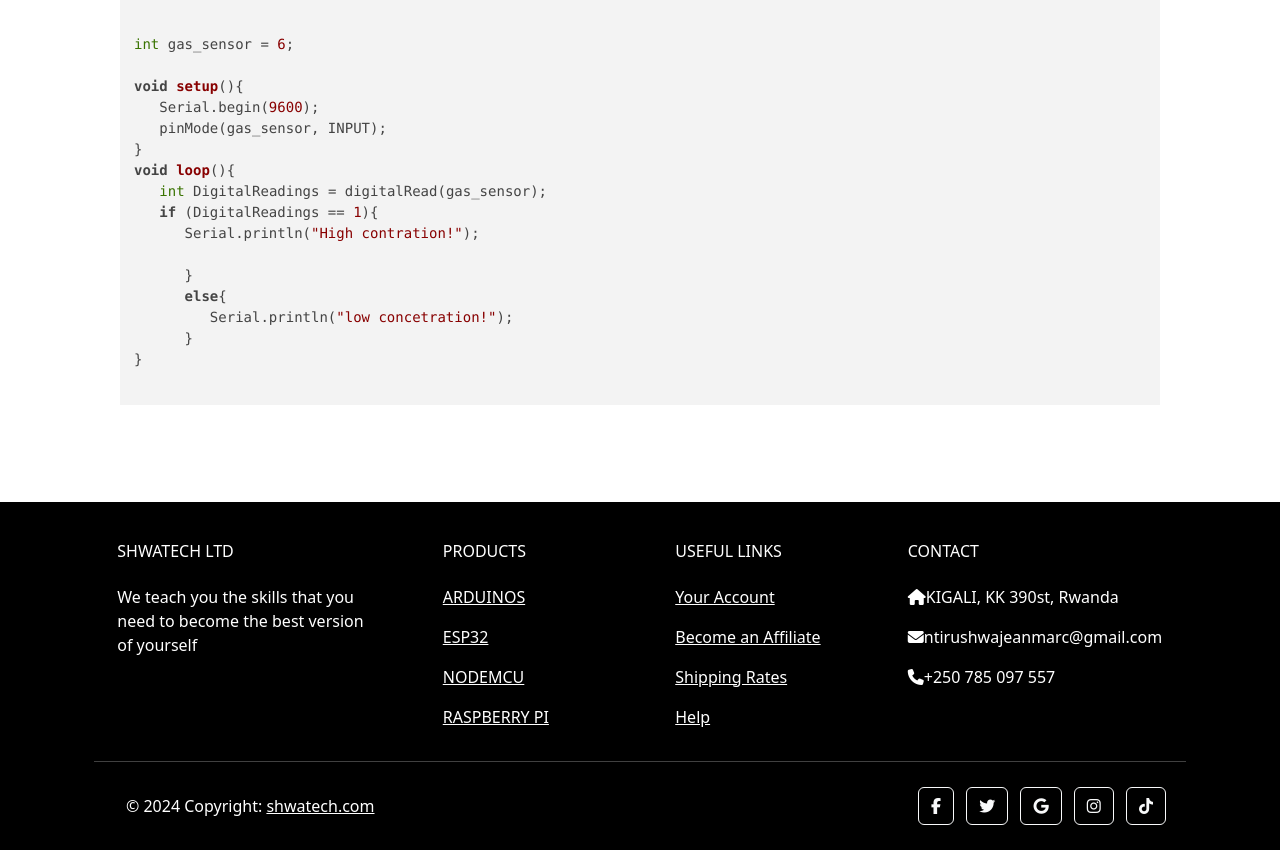
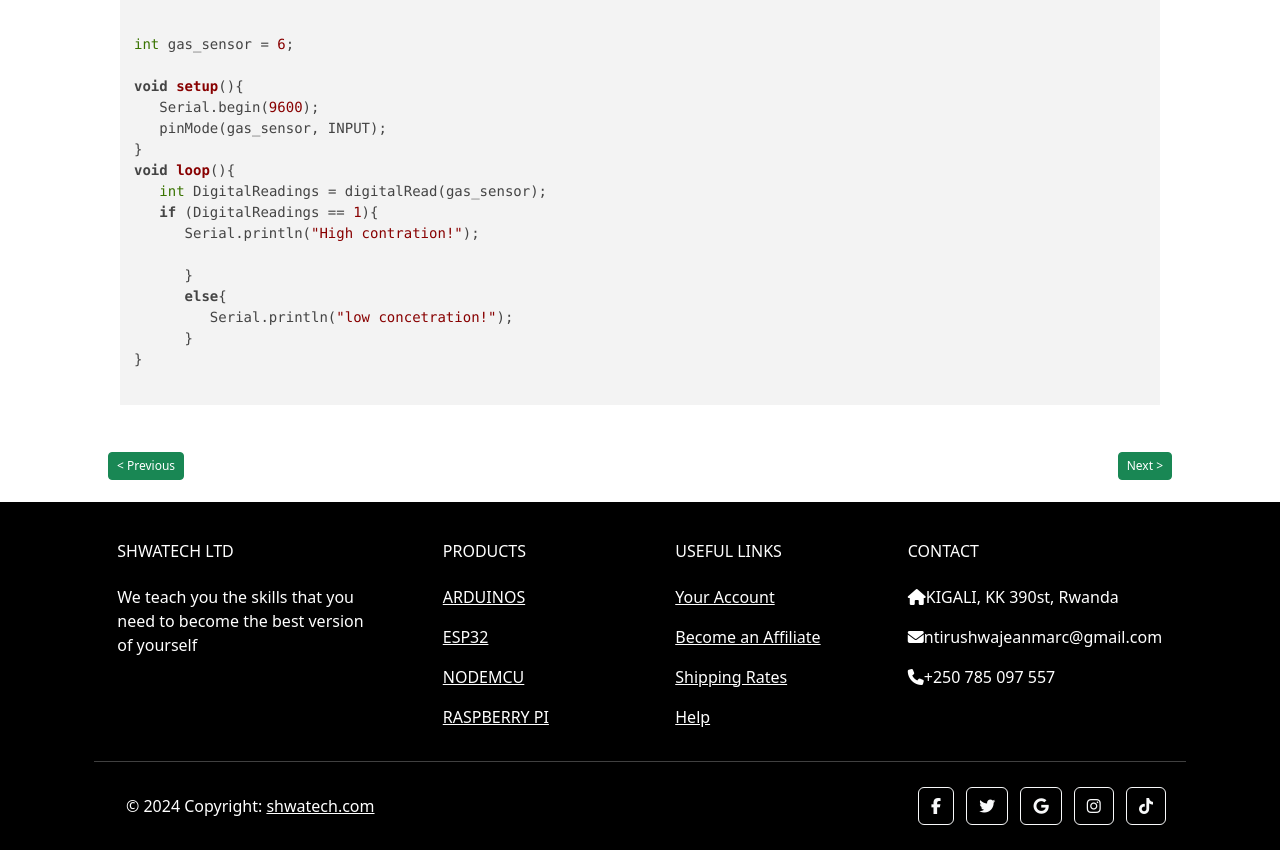
Before and after one commit to ntirushwajeanmarc/shwatech_web, a Flask app: page /arduino-sensors in a window 1280 px wide. Shown: the part 2749-3599 px from the top of the page. Run offline with Flask 3, Linux system fonts and the light colour scheme; some libraries are stand-ins or nearby versions.

Commit message:
new change

```diff
--- a/templates/arduino/gsm.html
+++ b/templates/arduino/gsm.html
@@ -221,6 +221,11 @@ if (ldrR == HIGH){
 }
               </code>
             </pre>
+            <div class="position-relative">
+              <a class="btn btn-success  btn-sm position-absolute top-0 start-0"
+                  style="--bs-btn-padding-y: .25rem; --bs-btn-padding-x: .5rem; --bs-btn-font-size: .75rem;"
+                  href="/arduino-projects"
+                  role="button">&lt; Previous</a>
     </div>
 </div>
 
--- a/templates/arduino/library.html
+++ b/templates/arduino/library.html
@@ -10,11 +10,11 @@
         <div class="position-relative">
             <a class="btn btn-success  btn-sm position-absolute top-0 start-0"
                 style="--bs-btn-padding-y: .25rem; --bs-btn-padding-x: .5rem; --bs-btn-font-size: .75rem;"
-                href=""
+                href="/arduino-functions"
                 role="button">&lt; Previous</a>
             <a class="btn btn-success btn-sm position-absolute top-0 end-0"
                 style="--bs-btn-padding-y: .25rem; --bs-btn-padding-x: .5rem; --bs-btn-font-size: .75rem;"
-                href=" "
+                href="/arduino-communication"
                 role="button">Next > </a>
         </div>
 
--- a/templates/arduino/sensors.html
+++ b/templates/arduino/sensors.html
@@ -65,7 +65,19 @@ void loop(){
 }
    </code>
 </pre>
+
+<div class="position-relative">
+   <a class="btn btn-success  btn-sm position-absolute top-0 start-0"
+       style="--bs-btn-padding-y: .25rem; --bs-btn-padding-x: .5rem; --bs-btn-font-size: .75rem;"
+       href="/arduino-communication"
+       role="button">&lt; Previous</a>
+   <a class="btn btn-success btn-sm position-absolute top-0 end-0"
+       style="--bs-btn-padding-y: .25rem; --bs-btn-padding-x: .5rem; --bs-btn-font-size: .75rem;"
+       href="/arduino-projects"
+       role="button">Next > </a>
+</div>
 </div>
 </div>
 
+
 {% endblock %}
--- a/templates/arduino/syntax.html
+++ b/templates/arduino/syntax.html
@@ -10,11 +10,11 @@
         <div class="position-relative">
             <a class="btn btn-success  btn-sm position-absolute top-0 start-0"
                 style="--bs-btn-padding-y: .25rem; --bs-btn-padding-x: .5rem; --bs-btn-font-size: .75rem;"
-                href=""
+                href="/arduino-ide"
                 role="button">&lt; Previous</a>
             <a class="btn btn-success btn-sm position-absolute top-0 end-0"
                 style="--bs-btn-padding-y: .25rem; --bs-btn-padding-x: .5rem; --bs-btn-font-size: .75rem;"
-                href=" "
+                href="/arduino-variables"
                 role="button">Next > </a>
         </div>
 
```
